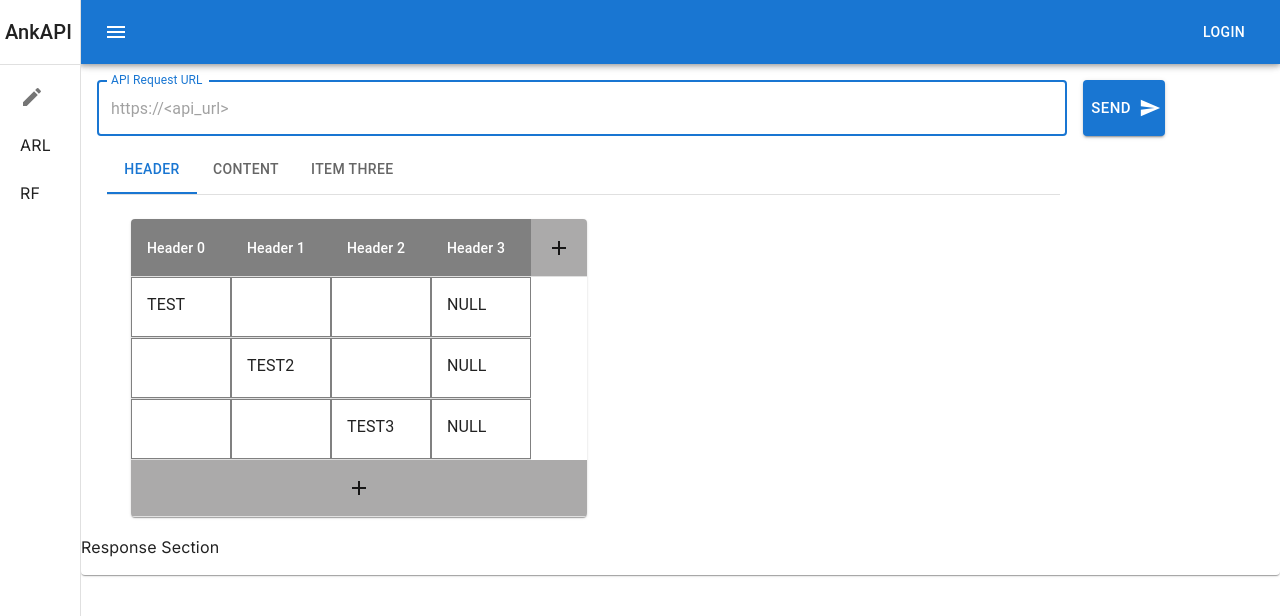
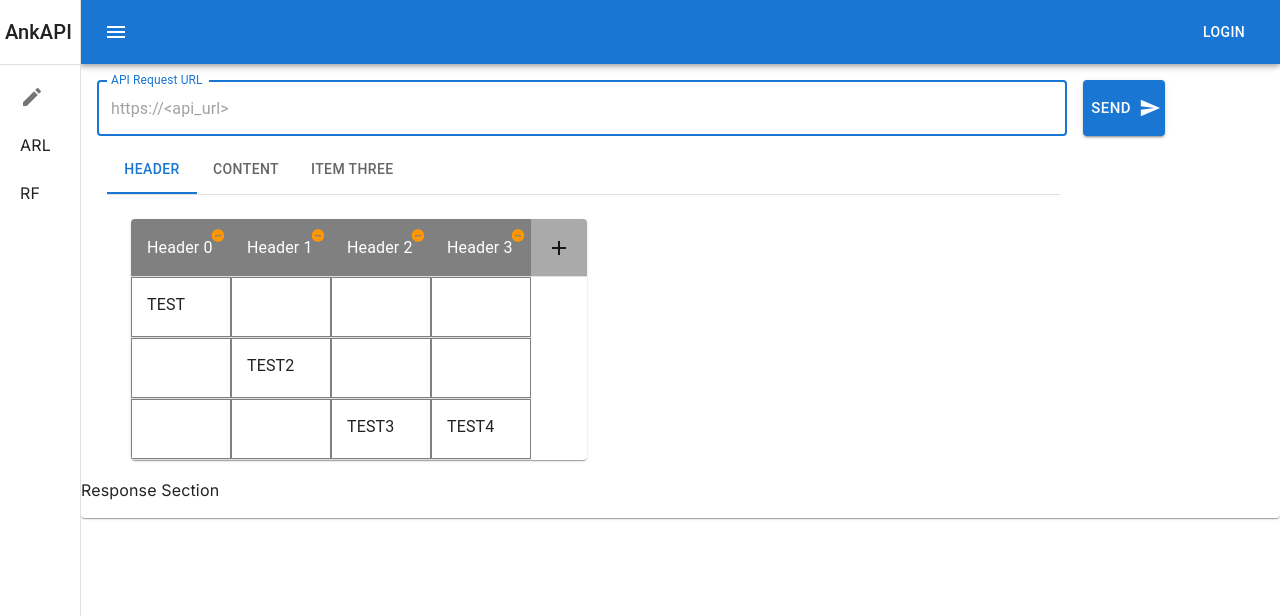
Before and after one commit to EfecanAltay/AnkAPI, a Next.js app: page /dashboard in a window 1280 px wide. Shown: the top 616 px of the page. Built offline with nearby package versions, Linux system fonts and the light colour scheme.

Commit message:
fixed data grid edit modes

```diff
--- a/src/components/data-grid/data-grid-cell.type.tsx
+++ b/src/common/data-grid/data-grid-cell.type.tsx
@@ -8,6 +8,12 @@ export enum DataGridCellType{
 export enum DataGridCellMode{
   Read,
   Edit
+}
+
+export enum DataGridValidationMode{
+  Normal,
+  Success,
+  Error
 }
 
 export enum DataGridTableMode{
--- /dev/null
+++ b/src/common/data-grid/data-grid.classes.ts
@@ -0,0 +1,64 @@
+import exp from "constants";
+import { DataGridCellMode, DataGridCellRule, DataGridCellType, DataGridValidationMode } from "./data-grid-cell.type";
+
+
+export  class DataGridCell {
+    public Id : string = "0";
+    public Value?: number | string;
+    public Type: DataGridCellType = DataGridCellType.Text;
+    public Rule: DataGridCellRule = DataGridCellRule.Readonly;
+    public CurrentMode: DataGridCellMode = DataGridCellMode.Read;
+    public Nullable: boolean = true;
+    public Validation: DataGridValidationMode = DataGridValidationMode.Normal;
+
+    /**
+     * DataGridCol
+     */
+    constructor(
+      value: number | string = "",
+      type: DataGridCellType = DataGridCellType.Text,
+      rule: DataGridCellRule = DataGridCellRule.Readonly,
+      nullable: boolean = true
+    ) {
+      this.Value = value;
+      this.Rule = rule;
+      this.Type = type;
+      this.Nullable = nullable;
+      this.CurrentMode = DataGridCellMode.Read;
+    }
+  }
+
+export  class DataGridRow {
+    public Id: string = "0";
+    public DataGridCol: DataGridCell[] = [];
+    public Mode: DataGridCellMode = DataGridCellMode.Read;
+
+    /**
+     * DataGridRow
+     */
+    constructor(
+      dataGridCol: DataGridCell[] = [],
+      mode: DataGridCellMode = DataGridCellMode.Read
+    ) {
+      this.DataGridCol = [];
+      this.Mode = mode;
+      this.DataGridCol = dataGridCol;
+    }
+}
+
+export class DataGridColHeader extends DataGridCell {
+  public Id: string = "0";
+  public Width: number = 100;
+
+  /**
+   * DataGridCol
+   */
+  constructor(
+    value: string = "",
+    width: number = 100,
+    type: DataGridCellType = DataGridCellType.Text
+  ) {
+    super(value,type)
+    this.Width = width;
+  }
+}
--- a/src/components/contents/create-api.page.tsx
+++ b/src/components/contents/create-api.page.tsx
@@ -22,7 +22,7 @@ import {
 import SendIcon from "@mui/icons-material/Send";
 import Paper from "@mui/material/Paper";
 import DataGrid from "../data-grid/data-grid.component";
-import { DataGridTableMode, DataGridTableRule } from "../data-grid/data-grid-cell.type";
+import { DataGridTableMode, DataGridTableRule } from "../../common/data-grid/data-grid-cell.type";
 
 //#region TabPanel
 
@@ -154,7 +154,7 @@ export default function UICreateAPIPage() {
             <DataGrid
               EditRule={DataGridTableRule.Editable}
               InsertColRule={DataGridTableRule.Editable}
-              InsertRowRule={DataGridTableRule.Editable}
+              InsertRowRule={DataGridTableRule.Readonly}
               CurrentMode={DataGridTableMode.Edit}
             />
           </CustomTabPanel>
--- a/src/components/data-grid/data-grid.component.tsx
+++ b/src/components/data-grid/data-grid.component.tsx
@@ -19,11 +19,17 @@ import {
   DataGridCellType,
   DataGridTableMode,
   DataGridTableRule,
-} from "./data-grid-cell.type";
+  DataGridValidationMode,
+} from "../../common/data-grid/data-grid-cell.type";
 import React from "react";
 import AddIcon from "@mui/icons-material/Add";
 import ButtonBase from "@mui/material/ButtonBase";
-import { Block, BorderAll, Padding } from "@mui/icons-material";
+import {
+  DataGridCell,
+  DataGridColHeader,
+  DataGridRow,
+} from "@/common/data-grid/data-grid.classes";
+import GppMaybeIcon from "@mui/icons-material/GppMaybe";
 
 const StyledTableCell = styled(TableCell)(({ theme }) => ({
   [`&.${tableCellClasses.head}`]: {
@@ -34,6 +40,7 @@ const StyledTableCell = styled(TableCell)(({ theme }) => ({
     fontSize: 14,
   },
 }));
+import RemoveCircleIcon from "@mui/icons-material/RemoveCircle";
 
 const StyledTableRow = styled(TableRow)(({ theme }) => ({
   "&:nth-of-type(odd)": {
@@ -45,138 +52,198 @@ const StyledTableRow = styled(TableRow)(({ theme }) => ({
   },
 }));
 
-class DataGridColHeader {
-  public Id: number = 0;
-  public Name: string = "";
-  public Width: number = 100;
-  public Type: DataGridCellType = DataGridCellType.Text;
+const AttentionIcon = styled(GppMaybeIcon)(({ theme }) => ({
+  position: "absolute",
+  color: theme.palette.error.light,
+}));
 
-  /**
-   * DataGridCol
-   */
-  constructor(
-    id: number = 0,
-    name: string = "",
-    width: number = 100,
-    type: DataGridCellType = DataGridCellType.Text
-  ) {
-    this.Id = id;
-    this.Name = name;
-    this.Width = width;
-    this.Type = type;
-  }
-}
+const RemoveIcon = styled(RemoveCircleIcon)(({ theme }) => ({
+  cursor: "pointer",
+  color: theme.palette.warning.light,
+}));
 
-class DataGridCol {
-  public Id: number = 0;
-  public Value?: number | string;
-  public Type: DataGridCellType = DataGridCellType.Text;
-  public Rule: DataGridCellRule = DataGridCellRule.Readonly;
-  public CurrentMode: DataGridCellMode = DataGridCellMode.Read;
+const RemoveHeaderIcon = styled(RemoveCircleIcon)(({ theme }) => ({
+  cursor: "pointer",
+  color: theme.palette.warning.light,
+  height: "15px",
+  position: "relative",
+  top: "-10px",
+  right: "-15px",
+}));
 
-  /**
-   * DataGridCol
-   */
-  constructor(
-    id: number = 0,
-    value: number | string = "",
-    type: DataGridCellType = DataGridCellType.Text,
-    rule: DataGridCellRule = DataGridCellRule.Readonly
-  ) {
-    this.Id = id;
-    this.Value = value;
-    this.Rule = rule;
-    this.Type = type;
-  }
-}
-
-class DataGridRow {
-  public Id: number = 0;
-  public DataGridCol: DataGridCol[] = [];
-  public Mode: DataGridCellMode = DataGridCellMode.Read;
-
-  /**
-   * DataGridRow
-   */
-  constructor(
-    id: number = 0,
-    dataGridCols: DataGridCol[] = [],
-    mode: DataGridCellMode = DataGridCellMode.Read
-  ) {
-    this.Id = id;
-    this.DataGridCol = [];
-    this.Mode = mode;
-    this.DataGridCol = dataGridCols;
-  }
-}
-const colHeader: DataGridColHeader[] = [
-  new DataGridColHeader(0, "Header 0", 100, DataGridCellType.Text),
-  new DataGridColHeader(1, "Header 1", 100),
-  new DataGridColHeader(2, "Header 2", 100),
-  new DataGridColHeader(3, "Header 3", 100),
+//#region Mock Data
+let colHeader: DataGridColHeader[] = [
+  new DataGridColHeader("Header 0", 100, DataGridCellType.Text),
+  new DataGridColHeader("Header 1", 100),
+  new DataGridColHeader("Header 2", 100),
+  new DataGridColHeader("Header 3", 100),
 ];
 
-const rows: DataGridRow[] = [
-  new DataGridRow(0, [
-    new DataGridCol(
-      0,
-      "TEST",
-      DataGridCellType.Text,
-      DataGridCellRule.Editable
-    ),
-    new DataGridCol(1, "", DataGridCellType.Text, DataGridCellRule.Editable),
-    new DataGridCol(2),
+let rows: DataGridRow[] = [
+  new DataGridRow([
+    new DataGridCell("TEST", DataGridCellType.Text, DataGridCellRule.Editable),
+    new DataGridCell("", DataGridCellType.Text, DataGridCellRule.Editable),
+    new DataGridCell(),
   ]),
-  new DataGridRow(1, [
-    new DataGridCol(0),
-    new DataGridCol(1, "TEST2"),
-    new DataGridCol(2),
+  new DataGridRow([
+    new DataGridCell(),
+    new DataGridCell("TEST2"),
+    new DataGridCell(),
   ]),
-  new DataGridRow(2, [
-    new DataGridCol(0),
-    new DataGridCol(1),
-    new DataGridCol(2, "TEST3"),
+  new DataGridRow([
+    new DataGridCell(),
+    new DataGridCell(),
+    new DataGridCell("TEST3"),
+    new DataGridCell("TEST4"),
   ]),
 ];
+//#endregion
 
 export default function DataGrid(iDataGrid: IDataGrid) {
   const [, forceRender] = React.useState(false);
+  const [tableValid, SetTableValid] = React.useState(true);
 
   function Refresh() {
     forceRender((prev) => !prev);
   }
 
-  function _cellOnClick(col: DataGridCol, inputColRef: any) {
+  function _cellOnClick(col: DataGridCell, inputColRef: any) {
     if (
       iDataGrid.EditRule === DataGridTableRule.Editable &&
       col.Rule === DataGridCellRule.Editable
     ) {
       col.CurrentMode = DataGridCellMode.Edit;
+      inputColRef?.focus();
+      inputColRef?.select();
       Refresh();
-      inputColRef?.focus();
     }
+    console.log("click :" + col.Id);
   }
 
-  function _cellOnBlur(col: DataGridCol) {
+  function _cellOnBlur(col: DataGridCell, inputColRef: any) {
     if (
       iDataGrid.EditRule === DataGridTableRule.Editable &&
       col.Rule === DataGridCellRule.Editable
     ) {
+      if (!col.Nullable && (!col.Value || col.Value === ""))
+        col.Validation = DataGridValidationMode.Error;
+      else {
+        col.Validation = DataGridValidationMode.Normal;
+        col.CurrentMode = DataGridCellMode.Read;
+      }
+
+    } else {
       col.CurrentMode = DataGridCellMode.Read;
+    }
+    inputColRef?.blur();
+    Refresh();
+    console.log("on blur :" + col.Id);
+  }
+
+  function _textCellOnChanged(col: DataGridCell, event: any) {
+    col.Value = event.currentTarget.value.toString();
+    if (!col.Nullable) nullValidation(col);
+  }
+
+  function nullValidation(col: DataGridCell) {
+    if (col.Validation === DataGridValidationMode.Error && col.Value) {
+      col.Validation = DataGridValidationMode.Normal;
+      SetTableValid(true);
+      Refresh();
+    } else if (
+      col.Validation === DataGridValidationMode.Normal &&
+      (!col.Value || col.Value === "")
+    ) {
+      col.Validation = DataGridValidationMode.Error;
+      SetTableValid(false);
       Refresh();
     }
   }
 
-  function _textCellOnChanged(col: DataGridCol, event: any) {
-    col.Value = event.currentTarget.value.toString();
+  function RenderColHeader(col: DataGridColHeader, index: number) {
+    let renderCell: any;
+    col.Id = "h" + index;
+    let inputRef: any;
+    if (col) {
+      switch (col.CurrentMode) {
+        case DataGridCellMode.Read:
+          renderCell = (
+            <Typography
+              component="div"
+              sx={{ position: "relative", flexGrow: 1 }}
+            >
+              {col.Value}
+            </Typography>
+          );
+          break;
+        case DataGridCellMode.Edit:
+          renderCell = (
+            <span>
+              <TextField
+                error={col.Validation === DataGridValidationMode.Error}
+                multiline
+                className="editCellText"
+                variant="standard"
+                defaultValue={col.Value}
+                inputRef={(input) => inputRef = input}
+                onBlur={(event) => {
+                  _cellOnBlur(col, inputRef);
+                }}
+                onChange={(event) => {
+                  _textCellOnChanged(col, event);
+                }}
+              ></TextField>
+              { col.Validation === DataGridValidationMode.Error ? (
+                <AttentionIcon></AttentionIcon>
+              ) : (
+                ""
+              )}
+            </span>
+          );
+          break;
+      }
+    } else {
+      renderCell = (
+        <Typography component="div" sx={{ flexGrow: 1 }}></Typography>
+      );
+    }
+
+    return (
+      <StyledTableCell sx={{ width: col.Width }} key={col.Id} align="left">
+        <div
+          style={{
+            position: "relative",
+            height: "0px",
+            float: "right",
+            zIndex: "99",
+          }}
+        >
+          {
+            iDataGrid.EditRule === DataGridTableRule.Editable &&
+            iDataGrid.InsertColRule === DataGridTableRule.Editable ?
+            <RemoveHeaderIcon onClick={() => removeCol(col)}></RemoveHeaderIcon>
+            : ""
+          }
+
+        </div>
+        {renderCell}
+      </StyledTableCell>
+    );
   }
 
-  function RenderCell(col: DataGridCol) {
+  function RenderCell(col: DataGridCell, cellIndex: number) {
     let renderCell: any;
-    let cellId: number = 0;
     let inputRef: any;
     if (col) {
-      cellId = col.Id;
+      col.Id = "c" + cellIndex;
+      // when table is edit mode, changed cell rule as editable
+      if (
+        iDataGrid.CurrentMode === DataGridTableMode.Edit &&
+        (iDataGrid.InsertColRule === DataGridTableRule.Editable ||
+          iDataGrid.InsertRowRule === DataGridTableRule.Editable)
+      )
+        col.Rule = DataGridCellRule.Editable;
+
       switch (col.Type) {
         case DataGridCellType.Text:
           switch (col.CurrentMode) {
@@ -186,13 +253,21 @@ export default function DataGrid(iDataGrid: IDataGrid) {
             case DataGridCellMode.Edit:
               renderCell = (
                 <TextField
+                  error={col.Validation === DataGridValidationMode.Error}
                   multiline
                   className="editCellText"
                   variant="standard"
                   defaultValue={col.Value}
-                  inputRef={(input) => input && input.focus()}
+                  inputRef={(input) =>
+                  {
+                    if(input)
+                    {
+                      inputRef = input;
+                      input?.focus();
+                    }
+                  }}
                   onBlur={() => {
-                    _cellOnBlur(col);
+                    _cellOnBlur(col,inputRef);
                   }}
                   onChange={(event) => {
                     _textCellOnChanged(col, event);
@@ -225,15 +300,13 @@ export default function DataGrid(iDataGrid: IDataGrid) {
       }
     } else {
       renderCell = (
-        <Typography component="div" sx={{ flexGrow: 1 }}>
-          NULL
-        </Typography>
+        <Typography component="div" sx={{ flexGrow: 1 }}></Typography>
       );
     }
 
     return (
       <StyledTableCell
-        key={cellId}
+        key={col.Id}
         style={{ padding: "0px" }}
         onClick={() => {
           if (col) _cellOnClick(col, inputRef);
@@ -244,26 +317,53 @@ export default function DataGrid(iDataGrid: IDataGrid) {
             : "data-grid-cell"
         }
       >
-      <span className="cellStyle">
-          {renderCell}
-        </span>
+        <span className="cellStyle">{renderCell}</span>
       </StyledTableCell>
     );
   }
 
-  function RenderRow(row: DataGridRow) {
+  function RenderRow(row: DataGridRow, rowIndex: number) {
+    if (colHeader.length > row.DataGridCol.length) {
+      for (
+        let index = row.DataGridCol.length;
+        index < colHeader.length;
+        index++
+      ) {
+        const col = colHeader[index];
+        row.DataGridCol.push(
+          new DataGridCell("", col.Type, DataGridCellRule.Editable)
+        );
+      }
+    }
+
+    row.Id = "r" + rowIndex;
     return (
       <TableRow key={row.Id}>
-        {colHeader.map((_col, _index) => RenderCell(row.DataGridCol[_index]))}
+        {
+          row.DataGridCol.map((_col, _index) =>
+          RenderCell(_col, _index + 1 + (rowIndex - 1) * colHeader.length))
+        }
+        {
+            iDataGrid.InsertRowRule === DataGridTableRule.Editable?
+            <StyledTableCell
+            key="-1"
+            style={{ padding: "12px" }}>
+            <RemoveIcon onClick={() => {
+              removeRow(row);
+            }}>
+            </RemoveIcon>
+          </StyledTableCell> : ""
+        }
       </TableRow>
     );
   }
 
   function RenderPlusRow() {
     return (
-      <TableRow>
+      <TableRow key="rowPlus">
         <TableCell
           className="addSectionRowButton"
+          key="rowPlusChild"
           colSpan={
             iDataGrid.InsertRowRule === DataGridTableRule.Editable &&
             iDataGrid.CurrentMode === DataGridTableMode.Edit
@@ -274,7 +374,7 @@ export default function DataGrid(iDataGrid: IDataGrid) {
         >
           <ButtonBase
             style={{ width: "100%", height: "100%" }}
-            onClick={PlusRowAction}
+            onClick={() => PlusRowAction()}
           >
             <AddIcon></AddIcon>
           </ButtonBase>
@@ -288,7 +388,7 @@ export default function DataGrid(iDataGrid: IDataGrid) {
       <TableCell className="addSectionColButton" key={-1} align="left">
         <ButtonBase
           style={{ width: "100%", height: "100%" }}
-          onClick={PlusColAction}
+          onClick={() => PlusColAction()}
         >
           <AddIcon></AddIcon>
         </ButtonBase>
@@ -300,30 +400,57 @@ export default function DataGrid(iDataGrid: IDataGrid) {
     const cols = [];
     for (let index = 0; index < colHeader.length; index++) {
       cols.push(
-        new DataGridCol(
-          index,
+        new DataGridCell(
           "",
           colHeader[index].Type,
-          iDataGrid.EditRule === DataGridTableRule.Editable
-            ? DataGridCellRule.Editable
-            : DataGridCellRule.Readonly
+          DataGridCellRule.Editable,
+          true
         )
       );
     }
-    rows.push(new DataGridRow(rows.length - 1, cols));
+    rows.push(new DataGridRow(cols));
     Refresh();
   }
 
   function addCol() {
-    colHeader.push(new DataGridColHeader());
+    const n_header = new DataGridColHeader("", 100, DataGridCellType.Text);
+    n_header.Id = "h" + colHeader.length;
+    n_header.Rule = DataGridCellRule.Editable;
+    n_header.CurrentMode = DataGridCellMode.Edit;
+    n_header.Nullable = false;
+    colHeader.push(n_header);
+    Refresh();
+  }
+
+  function removeCol(col: DataGridColHeader) {
+    const removingColIndex = colHeader.indexOf(col);
+    colHeader = colHeader.filter((_col) => _col !== col);
+    rows.forEach((row) => {
+      row.DataGridCol = row.DataGridCol.filter(
+        (col) => col !== row.DataGridCol[removingColIndex]
+      );
+    });
+    Refresh();
+  }
+
+  function removeRow(row: DataGridRow) {
+    rows = rows.filter((_row) => _row !== row);
     Refresh();
   }
 
   function PlusRowAction() {
+    if (tableValid === false) {
+      alert("When invalid table, cannot Add Row !");
+      return;
+    }
     addRow();
   }
 
   function PlusColAction() {
+    if (tableValid === false) {
+      alert("When invalid table, cannot Add Col !");
+      return;
+    }
     addCol();
   }
 
@@ -339,15 +466,7 @@ export default function DataGrid(iDataGrid: IDataGrid) {
         <Table aria-label="customized table">
           <TableHead>
             <TableRow>
-              {colHeader.map((col) => (
-                <StyledTableCell
-                  sx={{ width: col.Width }}
-                  key={col.Id}
-                  align="left"
-                >
-                  {col.Name}
-                </StyledTableCell>
-              ))}
+              {colHeader.map((col, _index) => RenderColHeader(col, _index ))}
               {iDataGrid.EditRule === DataGridTableRule.Editable &&
               iDataGrid.CurrentMode === DataGridTableMode.Edit &&
               iDataGrid.InsertColRule === DataGridTableRule.Editable
@@ -356,7 +475,7 @@ export default function DataGrid(iDataGrid: IDataGrid) {
             </TableRow>
           </TableHead>
           <TableBody>
-            {rows.map((row) => RenderRow(row))}
+            {rows.map((row, _index) => RenderRow(row, _index + 1))}
             {iDataGrid.EditRule === DataGridTableRule.Editable &&
             iDataGrid.CurrentMode === DataGridTableMode.Edit &&
             iDataGrid.InsertRowRule === DataGridTableRule.Editable
--- a/src/components/data-grid/data-grid.interface.ts
+++ b/src/components/data-grid/data-grid.interface.ts
@@ -1,4 +1,4 @@
-import { DataGridTableMode, DataGridTableRule } from "./data-grid-cell.type";
+import { DataGridTableMode, DataGridTableRule } from "../../common/data-grid/data-grid-cell.type";
 
 export class IDataGrid {
     public Caption?: string;
```
